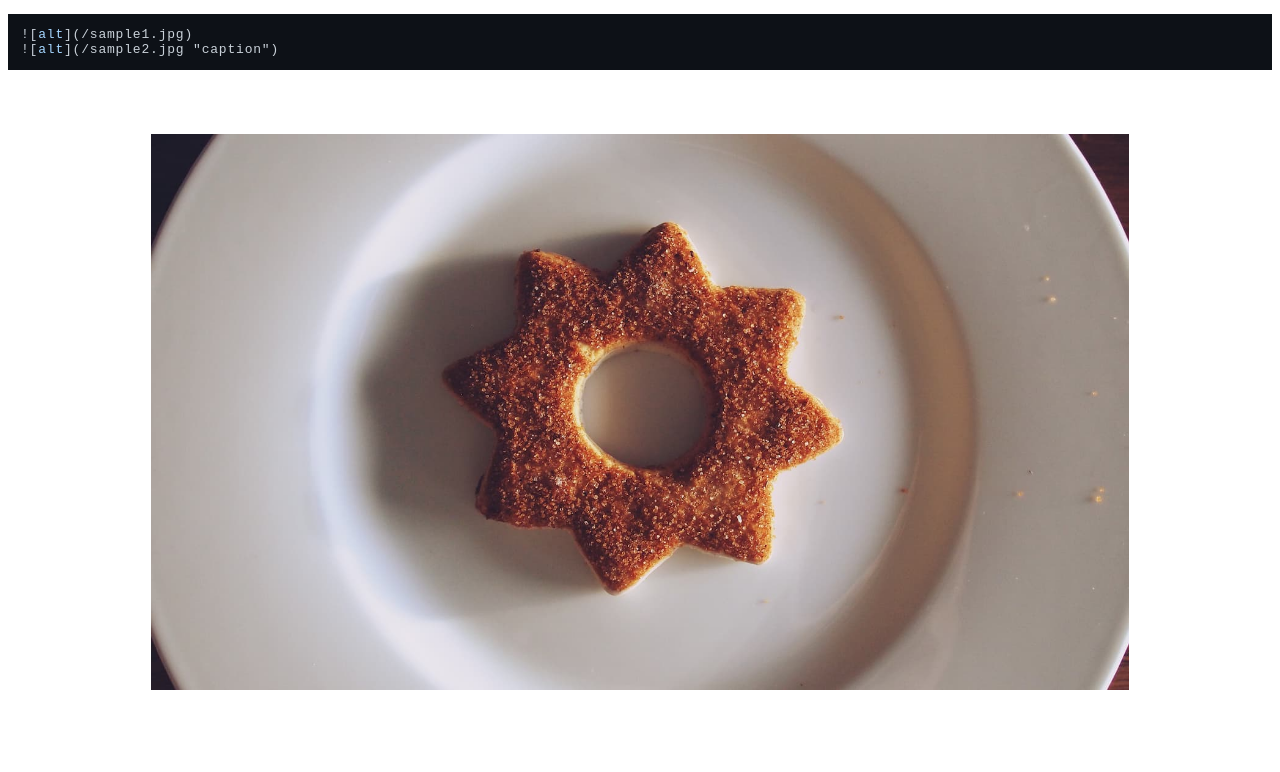
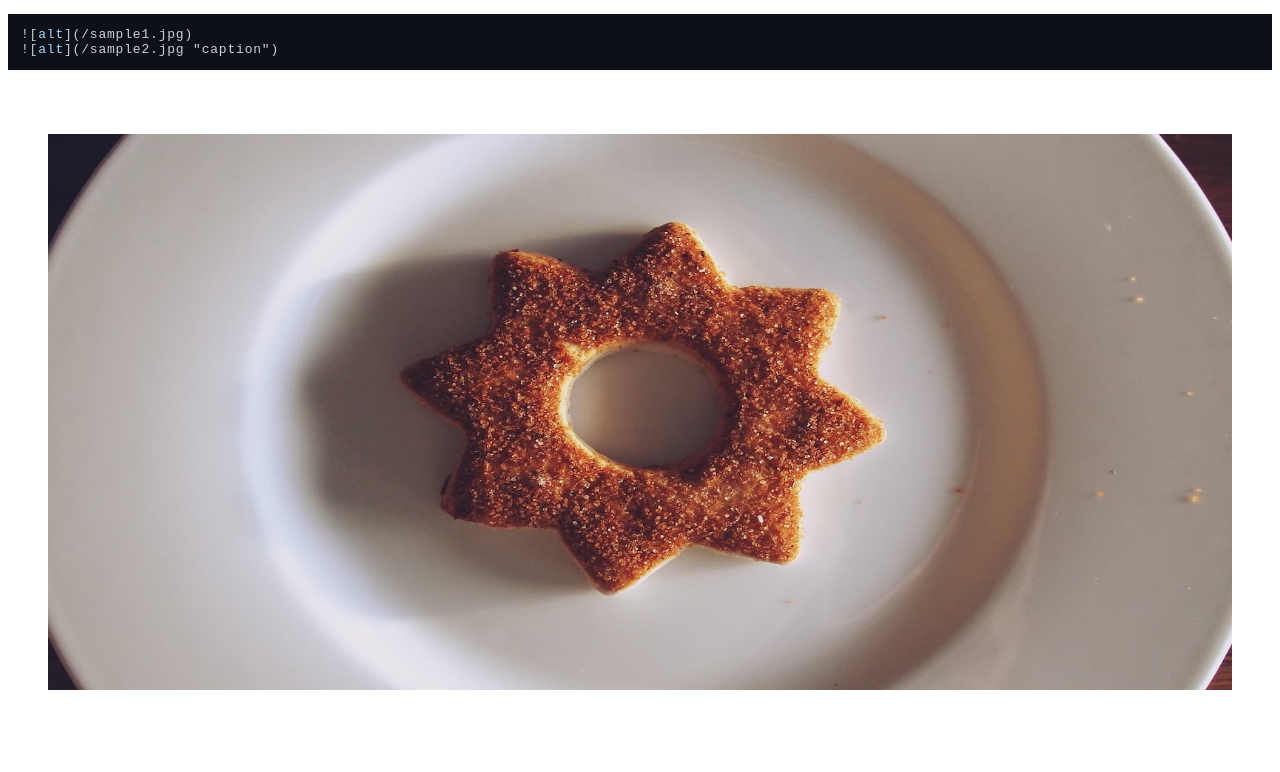
Before and after one commit to big-mon/nextjs-lustario, a Next.js app: page /post/about in a window 1280 px wide. Shown: the part 2700-3472 px from the top of the page. Built offline with nearby package versions, Linux system fonts and the light colour scheme.

Commit message:
fix: remove old property

```diff
--- a/src/components/post/card/coverImage.tsx
+++ b/src/components/post/card/coverImage.tsx
@@ -17,11 +17,10 @@ const CoverImage = ({ src, alt, slug }: Props) => {
       <Image
         src={fixSrc}
         alt={alt}
-        layout="fill"
-        objectFit="cover"
         quality={60}
         itemProp="image"
         className="transform duration-500 group-hover:scale-105"
+        fill
       />
     </CustomLink>
   );
--- a/src/components/post/detail/header.tsx
+++ b/src/components/post/detail/header.tsx
@@ -17,9 +17,9 @@ const Header = ({ data }: Props) => {
         <Image
           src={convertInnerUrl(data.coverImage)}
           alt={data.title}
-          layout="fill"
-          objectFit="cover"
           className="pointer-events-none"
+          style={{ objectFit: "cover" }}
+          fill
         />
 
         <div className="absolute bottom-6 max-w-4xl w-full mx-auto p-6 left-1/2 transform -translate-x-2/4 rounded backdrop-filter backdrop-blur-sm bg-black bg-opacity-20 text-gray-200">
--- a/src/components/post/detail/image.tsx
+++ b/src/components/post/detail/image.tsx
@@ -12,7 +12,7 @@ const ArticleImage = ({ title, src = "", alt = "" }: Props) => {
   return (
     <figure className="my-8 relative">
       <Zoom zoomMargin={100}>
-        <Image src={src} alt={alt} layout="fill" objectFit="contain" />
+        <Image src={src} alt={alt} fill />
       </Zoom>
       {title ? (
         <figcaption className="p-2 text-center text-base">{title}</figcaption>
```
